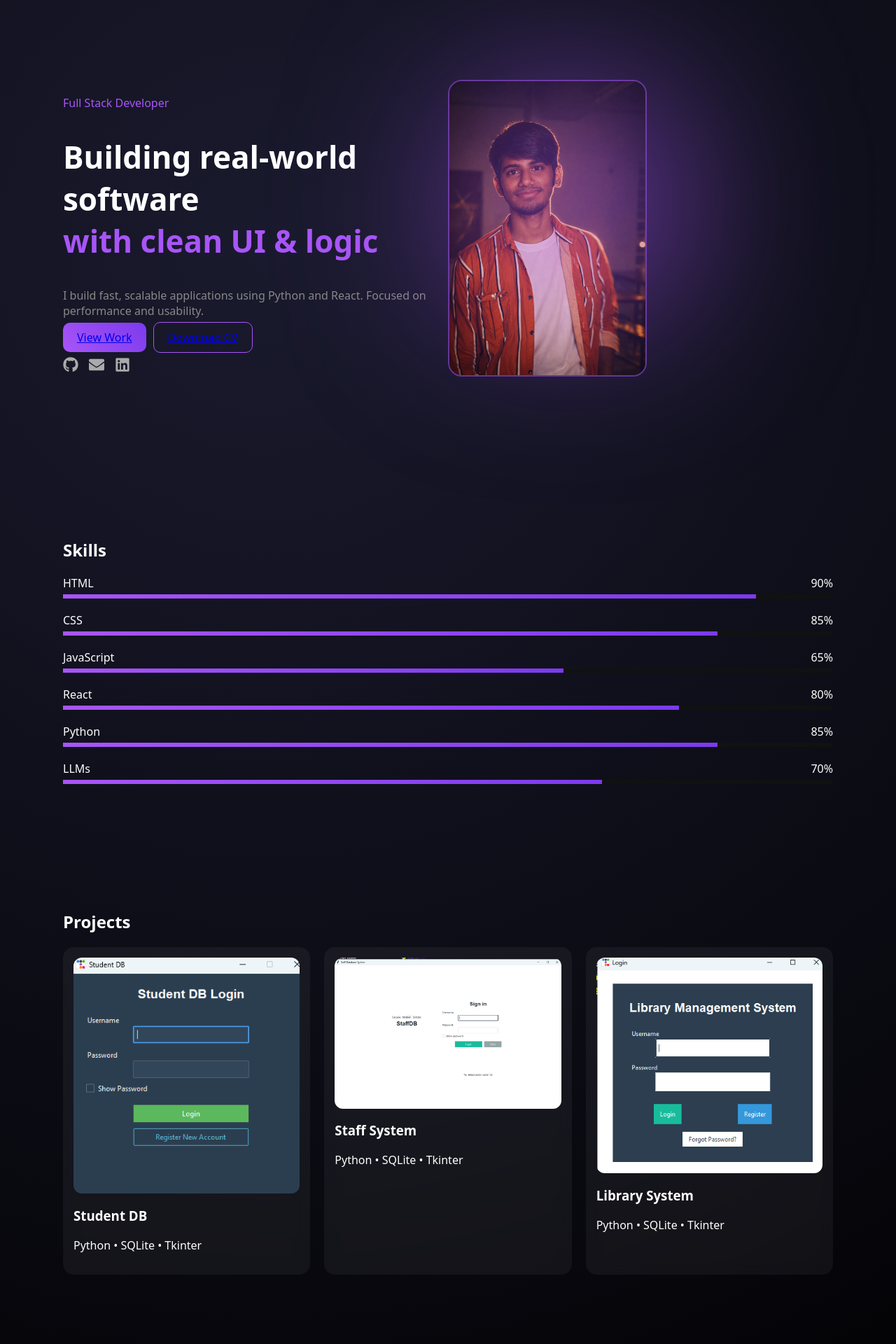
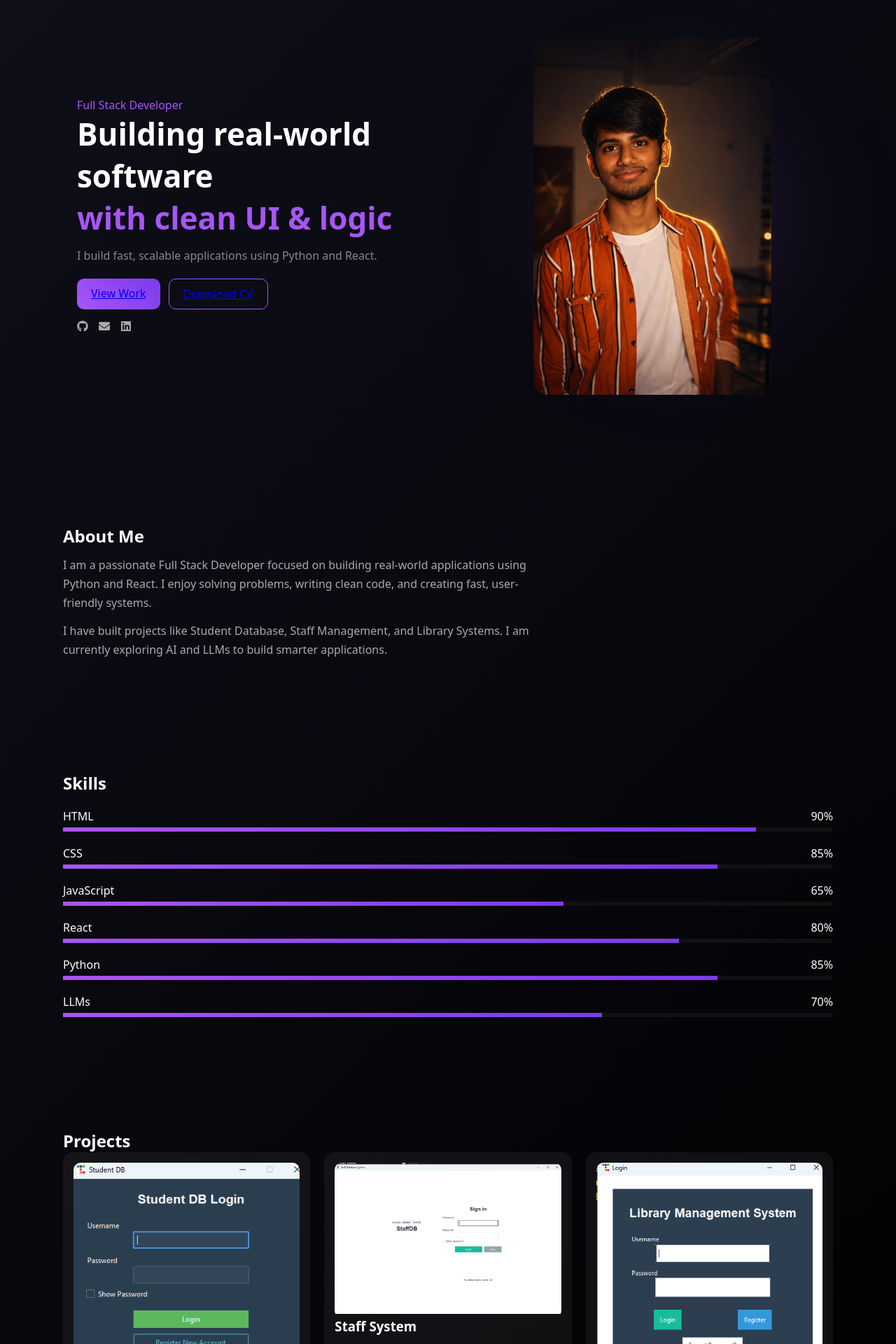
Before and after one commit to deswanth12/portfolio, a React app: page / in a window 1280 px wide. Shown: the part 120-2040 px from the top of the page at 70% size. Built offline with nearby package versions, Linux system fonts and the light colour scheme; the HTML template or start-up script is replaced by a standard one.

Commit message:
final2 premium UI upgrade

```diff
--- a/src/App.jsx
+++ b/src/App.jsx
@@ -1,17 +1,24 @@
 import { FaGithub, FaEnvelope, FaLinkedin } from "react-icons/fa";
+import { motion } from "framer-motion";
 
 const profile = "/profile.jpeg";
 
+const fadeUp = {
+  hidden: { opacity: 0, y: 40 },
+  show: { opacity: 1, y: 0, transition: { duration: 0.7 } }
+};
+
 export default function App() {
   return (
-    <div className="bg">
+    <div>
 
-      {/* NAVBAR */}
+      {/* NAV */}
       <nav className="nav">
         <div className="container nav-inner">
           <h1 className="logo">Deswanth.dev</h1>
           <div className="nav-links">
             <a href="#home">Home</a>
+            <a href="#about">About</a>
             <a href="#skills">Skills</a>
             <a href="#projects">Projects</a>
             <a href="#contact">Contact</a>
@@ -21,7 +28,12 @@ export default function App() {
 
       {/* HERO */}
       <section id="home" className="container hero">
-        <div className="hero-left">
+
+        <motion.div
+          variants={fadeUp}
+          initial="hidden"
+          animate="show"
+        >
           <p className="tag">Full Stack Developer</p>
 
           <h1 className="title">
@@ -31,7 +43,6 @@ export default function App() {
 
           <p className="desc">
             I build fast, scalable applications using Python and React.
-            Focused on performance and usability.
           </p>
 
           <div className="btns">
@@ -42,23 +53,35 @@ export default function App() {
           </div>
 
           <div className="icons">
-            <a href="https://github.com/deswanth12" target="_blank">
-              <FaGithub />
-            </a>
-            <a href="mailto:kdeswanth@gmail.com">
-              <FaEnvelope />
-            </a>
-            <a href="#">
-              <FaLinkedin />
-            </a>
+            <a href="https://github.com/deswanth12" target="_blank"><FaGithub /></a>
+            <a href="mailto:kdeswanth@gmail.com"><FaEnvelope /></a>
+            <a href="#"><FaLinkedin /></a>
           </div>
-        </div>
+        </motion.div>
 
-        <div className="hero-right">
-          <div className="image-wrap">
-            <img src={profile} alt="profile" />
-          </div>
-        </div>
+        <motion.div
+          className="image-wrap"
+          initial={{ opacity: 0, scale: 0.9 }}
+          animate={{ opacity: 1, scale: 1 }}
+        >
+          <img src={profile} alt="profile" />
+        </motion.div>
+
+      </section>
+
+      {/* ABOUT */}
+      <section id="about" className="container section">
+        <motion.h2 variants={fadeUp} initial="hidden" whileInView="show">
+          About Me
+        </motion.h2>
+
+        <motion.p variants={fadeUp}>
+          I am a passionate Full Stack Developer focused on building real-world applications using Python and React. I enjoy solving problems, writing clean code, and creating fast, user-friendly systems.
+        </motion.p>
+
+        <motion.p variants={fadeUp}>
+          I have built projects like Student Database, Staff Management, and Library Systems. I am currently exploring AI and LLMs to build smarter applications.
+        </motion.p>
       </section>
 
       {/* SKILLS */}
@@ -72,16 +95,27 @@ export default function App() {
           ["React", 80],
           ["Python", 85],
           ["LLMs", 70],
-        ].map(([name, val]) => (
-          <div key={name} className="skill">
+        ].map(([name, val], i) => (
+          <motion.div
+            key={name}
+            className="skill"
+            variants={fadeUp}
+            initial="hidden"
+            whileInView="show"
+            transition={{ delay: i * 0.1 }}
+          >
             <div className="skill-top">
               <span>{name}</span>
               <span>{val}%</span>
             </div>
             <div className="bar">
-              <div style={{ width: val + "%" }} />
+              <motion.div
+                initial={{ width: 0 }}
+                whileInView={{ width: val + "%" }}
+                transition={{ duration: 1 }}
+              />
             </div>
-          </div>
+          </motion.div>
         ))}
       </section>
 
@@ -90,34 +124,31 @@ export default function App() {
         <h2>Projects</h2>
 
         <div className="grid">
-
-          <a href="https://github.com/deswanth12/studentdatabase" target="_blank" className="card">
-            <div className="card-img">
-              <img src="/assets/student.png" />
-              <div className="overlay"><span>View Project →</span></div>
-            </div>
-            <h3>Student DB</h3>
-            <p>Python • SQLite • Tkinter</p>
-          </a>
-
-          <a href="https://github.com/deswanth12/staffdatamanagement" target="_blank" className="card">
-            <div className="card-img">
-              <img src="/assets/staff.png" />
-              <div className="overlay"><span>View Project →</span></div>
-            </div>
-            <h3>Staff System</h3>
-            <p>Python • SQLite • Tkinter</p>
-          </a>
-
-          <a href="https://github.com/deswanth12/Library-data-management-system" target="_blank" className="card">
-            <div className="card-img">
-              <img src="/assets/library.png" />
-              <div className="overlay"><span>View Project →</span></div>
-            </div>
-            <h3>Library System</h3>
-            <p>Python • SQLite • Tkinter</p>
-          </a>
-
+          {[
+            { img: "/assets/student.png", title: "Student DB", link: "https://github.com/deswanth12/studentdatabase" },
+            { img: "/assets/staff.png", title: "Staff System", link: "https://github.com/deswanth12/staffdatamanagement" },
+            { img: "/assets/library.png", title: "Library System", link: "https://github.com/deswanth12/Library-data-management-system" }
+          ].map((p, i) => (
+            <motion.a
+              key={i}
+              href={p.link}
+              target="_blank"
+              className="card"
+              variants={fadeUp}
+              initial="hidden"
+              whileInView="show"
+              transition={{ delay: i * 0.2 }}
+            >
+              <div className="card-img">
+                <img src={p.img} />
+                <div className="overlay">
+                  <span>View Project →</span>
+                </div>
+              </div>
+              <h3>{p.title}</h3>
+              <p>Python • SQLite • Tkinter</p>
+            </motion.a>
+          ))}
         </div>
       </section>
 
--- a/src/index.css
+++ b/src/index.css
@@ -1,7 +1,16 @@
+* {
+  margin: 0;
+  padding: 0;
+  box-sizing: border-box;
+}
+
+html {
+  scroll-behavior: smooth;
+}
+
 body {
-  margin: 0;
   font-family: system-ui;
-  background: radial-gradient(circle at 30% 20%, #1a1a2e, #000);
+  background: linear-gradient(135deg, #0f0f1a, #000);
   color: white;
 }
 
@@ -11,6 +20,7 @@ body {
   padding: 0 20px;
 }
 
+/* NAV */
 .nav {
   position: sticky;
   top: 0;
@@ -26,7 +36,6 @@ body {
 
 .logo {
   color: #a855f7;
-  font-weight: bold;
 }
 
 .nav-links a {
@@ -38,11 +47,18 @@ body {
   color: white;
 }
 
+/* HERO */
 .hero {
   display: grid;
-  grid-template-columns: 1fr 1fr;
+  grid-template-columns: 1.2fr 0.8fr;
   align-items: center;
-  min-height: 85vh;
+  min-height: 90vh;
+  gap: 40px;
+  position: relative;
+}
+
+.hero > div:first-child {
+  max-width: 620px;
 }
 
 .title {
@@ -54,19 +70,27 @@ body {
 }
 
 .desc {
+  margin-top: 12px;
   color: #888;
-  margin-top: 10px;
+  line-height: 1.6;
 }
 
 .tag {
   color: #a855f7;
 }
 
+/* BUTTON FIX */
+.btns {
+  display: flex;
+  gap: 12px;
+  margin-top: 20px;
+  flex-wrap: wrap;
+}
+
 .btn {
   background: linear-gradient(45deg,#a855f7,#7c3aed);
   padding: 10px 20px;
   border-radius: 10px;
-  margin-right: 10px;
 }
 
 .btn-outline {
@@ -75,9 +99,18 @@ body {
   border-radius: 10px;
 }
 
+.btn:hover {
+  box-shadow: 0 0 15px #a855f7;
+}
+
+.btn-outline:hover {
+  background: #a855f7;
+  color: black;
+}
+
+/* ICONS */
 .icons {
   margin-top: 15px;
-  font-size: 22px;
 }
 
 .icons a {
@@ -89,29 +122,45 @@ body {
   color: #a855f7;
 }
 
+/* IMAGE */
 .image-wrap {
   position: relative;
+  display: flex;
+  justify-content: flex-start;
 }
 
 .image-wrap::before {
   content: "";
   position: absolute;
-  width: 350px;
-  height: 350px;
-  background: radial-gradient(circle,#a855f7,transparent);
-  filter: blur(120px);
+  width: 380px;
+  height: 380px;
+  background: radial-gradient(circle, rgba(168,85,247,0.3), transparent 70%);
+  filter: blur(90px);
+  top: 50%;
+  left: 50%;
+  transform: translate(-50%, -50%);
 }
 
 .image-wrap img {
-  width: 280px;
+  width: 340px;
   border-radius: 20px;
-  border: 2px solid rgba(168,85,247,0.5);
+  position: relative;
+  z-index: 2;
 }
 
+/* SECTION */
 .section {
   padding: 80px 0;
 }
 
+.section p {
+  margin-top: 12px;
+  color: #aaa;
+  line-height: 1.7;
+  max-width: 700px;
+}
+
+/* SKILLS */
 .skill {
   margin-top: 20px;
 }
@@ -133,6 +182,7 @@ body {
   background: linear-gradient(90deg,#a855f7,#7c3aed);
 }
 
+/* PROJECTS */
 .grid {
   display: grid;
   grid-template-columns: repeat(3,1fr);
@@ -140,30 +190,26 @@ body {
 }
 
 .card {
+  background: rgba(255,255,255,0.05);
+  padding: 15px;
+  border-radius: 15px;
   text-decoration: none;
   color: white;
-  background: rgba(255,255,255,0.05);
-  backdrop-filter: blur(10px);
-  padding: 15px;
-  border-radius: 15px;
-  transition: 0.3s;
 }
 
 .card:hover {
-  transform: translateY(-10px);
-  box-shadow: 0 0 25px #a855f7;
+  transform: translateY(-8px);
+  box-shadow: 0 0 20px #a855f7;
 }
 
 .card-img {
   position: relative;
   overflow: hidden;
-  border-radius: 12px;
+  border-radius: 10px;
 }
 
 .card-img img {
   width: 100%;
-  display: block;
-  transition: 0.4s;
 }
 
 .overlay {
@@ -174,44 +220,37 @@ body {
   align-items: center;
   justify-content: center;
   opacity: 0;
-  transition: 0.4s;
-}
-
-.overlay span {
-  background: linear-gradient(45deg,#a855f7,#7c3aed);
-  padding: 10px 18px;
-  border-radius: 8px;
 }
 
 .card:hover .overlay {
   opacity: 1;
 }
 
-.card:hover img {
-  transform: scale(1.1);
-}
-
+/* CONTACT */
 .center {
   text-align: center;
 }
 
+/* FOOTER */
 .footer {
   text-align: center;
   padding: 20px;
   color: #777;
 }
 
+/* MOBILE */
 @media(max-width:768px){
   .hero {
     grid-template-columns: 1fr;
     text-align: center;
   }
 
+  .image-wrap {
+    justify-content: center;
+    margin-top: 30px;
+  }
+
   .grid {
     grid-template-columns: 1fr;
   }
-
-  .image-wrap img {
-    width: 200px;
-  }
 }
```
